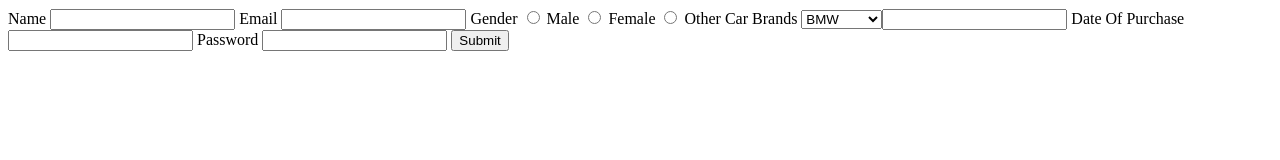
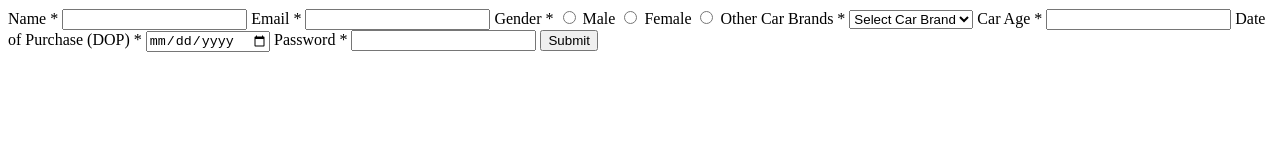
Before and after one commit to acciojob/car-insurance-form-THISISME006, a website: page main.html in a window 1280 px wide. Drawn offline with Linux system fonts and the light colour scheme.

Commit message:
created a submission

```diff
--- a/main.html
+++ b/main.html
@@ -10,37 +10,36 @@
 	<!-- the entire body must be written by student -->
     <script type="text/javascript" src="./script.js">
 </script>
-	<form>
-		<label for='name'>Name</label>
-		<input type='text' id="name" name="name">
+	<form method="post">
+  <label for="name">Name *</label>
+  <input type="text" id="name" name="name" required>
+<label for="email">Email *</label>
+<input type="email" id="email" name="email" required>
 
-		<label for="email">Email</label>
-		<input type="email" id="email" name="email">
-
-		<label for="Gender">Gender</label>
-		<input type="radio" id="gender" name="gender" value="male">
-
+<label for="gender">Gender *</label>
+<input type="radio" id="male" name="gender" value="male" required>
 <label for="male">Male</label>
 <input type="radio" id="female" name="gender" value="female">
 <label for="female">Female</label>
-
 <input type="radio" id="other" name="gender" value="other">
 <label for="other">Other</label>
 
-		<label for="cars">Car Brands</label>
-		<select id="cars" name="cars">
+<label for="cars">Car Brands *</label>
+<select id="cars" name="cars" required>
+<option value="">Select Car Brand</option>
 <option value="BMW">BMW</option>
 <option value="Audi">Audi</option>
 <option value="Mercedez">Mercedez</option>
+</select>
 
 <label for="carage">Car Age *</label>
 <input type="number" id="carage" name="carage" required>
 
-		<label for="dop">Date Of Purchase</label>
-		<input type="datetime" id="dop" name="dop">
+<label for="dop">Date of Purchase (DOP) *</label>
+<input type="date" id="dop" name="dop" required>
 
-		<label for="password">Password</label>
-		<input type="password" id="password" name="password">
+<label for="password">Password *</label>
+<input type="password" id="password" name="password" required>
 
 <button type="submit">Submit</button>
 
```
Lines whose indentation alone changed are shown as unchanged.
